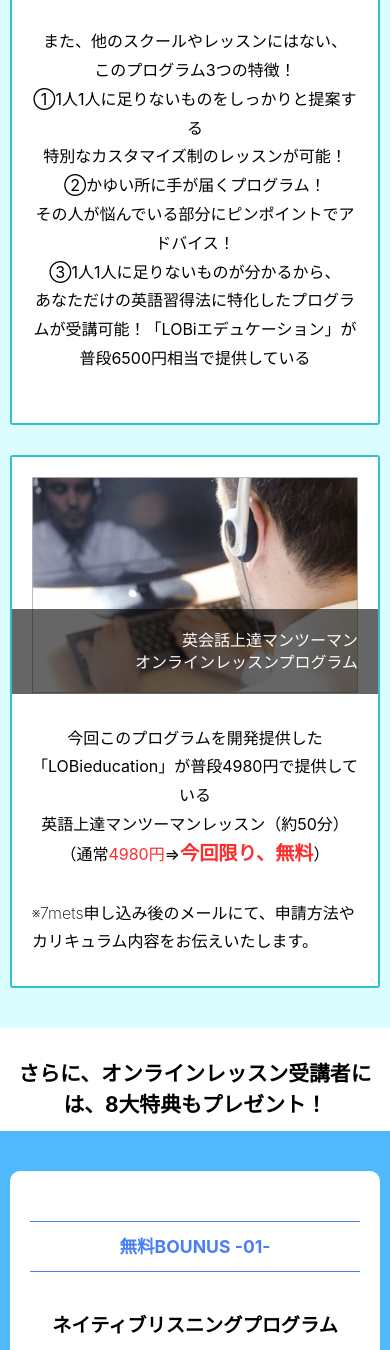
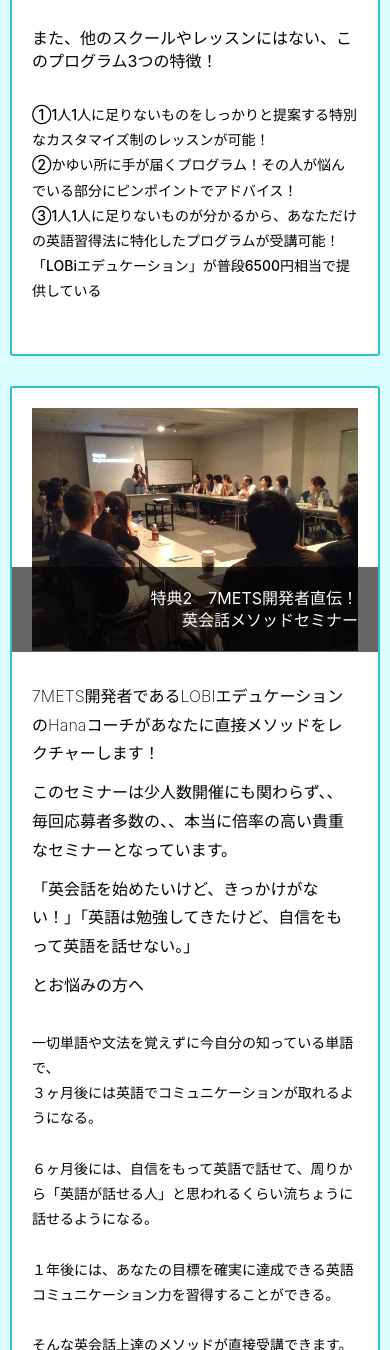
Before and after one commit to isatoma/7mets, a website: page src/html/index.html in a window 390 px wide. Shown: the part 5049-6399 px from the top of the page. Drawn offline with nearby package versions, Linux system fonts and the light colour scheme; files that its build step writes are made by us from their sources; a web font is replaced by a local one.

Commit message:
2度めの修正

```diff
--- a/src/html/index.html
+++ b/src/html/index.html
@@ -185,15 +185,18 @@
 			<div class="item__img-01">
 				<img src="../img/bounus_img.png" alt="">
 			</div>
-			<p class="bounus__header">特典1.英会話上達オンライン<br>レッスンプログラム</p>
+			<p class="bounus__header">特典1　英会話上達オンライン<br>レッスンプログラム</p>
 
 			<div class="item__centerTxt">
 				<p>これまで2300人以上が「英語が話せる人」に生まれ変わった、<br>「LOBiエデュケーション」が普段6500円相当で提供している<br>英語上達オンラインレッスン（約50分）を<br>今回特別に無料で提供いたします。<br>（通常<em>6500円（税別）</em>⇒<strong>今回限り、特別に無料</strong>）</p>
 			</div>
 
-			<div class="item__centerTxt">
-				<p>また、他のスクールやレッスンにはない、<br>このプログラム3つの特徴！<br>
-				①1人1人に足りないものをしっかりと提案する<br>特別なカスタマイズ制のレッスンが可能！<br>②かゆい所に手が届くプログラム！<br>その人が悩んでいる部分にピンポイントでアドバイス！<br>③1人1人に足りないものが分かるから、<br>あなただけの英語習得法に特化したプログラムが受講可能！「LOBiエデュケーション」が普段6500円相当で提供している</p>
+			<header class="header__normal">
+				<h3>また、他のスクールやレッスンにはない、このプログラム3つの特徴！</h3>
+			</header>
+
+			<div class="item__txt">
+				<p class="eme">①1人1人に足りないものをしっかりと提案する特別なカスタマイズ制のレッスンが可能！<br>②かゆい所に手が届くプログラム！その人が悩んでいる部分にピンポイントでアドバイス！<br>③1人1人に足りないものが分かるから、あなただけの英語習得法に特化したプログラムが受講可能！「LOBiエデュケーション」が普段6500円相当で提供している</p>
 			</div>
 
 
@@ -201,16 +204,32 @@
 
 		<div class="bounus__contents">
 			<div class="item__img-01">
-				<img src="../img/bounus_img.png" alt="">
+				<img src="../img/IMG_0093.JPG" width="100%" alt="">
 			</div>
-			<p class="bounus__header">英会話上達マンツーマン<br>オンラインレッスンプログラム</p>
+			<p class="bounus__header">特典2　7METS開発者直伝！<br>英会話メソッドセミナー</p>
 
-			<div class="item__centerTxt">
-				<p>今回このプログラムを開発提供した<br>「LOBieducation」が普段4980円で提供している<br>英語上達マンツーマンレッスン（約50分）<br>（通常<em>4980円</em>⇒<strong>今回限り、無料</strong>）</p>
+			<div class="item__txt">
+				<p>7METS開発者であるLOBIエデュケーションのHanaコーチがあなたに直接メソッドをレクチャーします！</p>
+				<p>このセミナーは少人数開催にも関わらず、、毎回応募者多数の、、本当に倍率の高い貴重なセミナーとなっています。</p>
+				<p>「英会話を始めたいけど、きっかけがない！」「英語は勉強してきたけど、自信をもって英語を話せない。」</p>
+				<p>とお悩みの方へ</p>
 			</div>
 
 			<div class="item__txt">
-				<p>※7mets申し込み後のメールにて、申請方法やカリキュラム内容をお伝えいたします。</p>
+				<p class="eme">一切単語や文法を覚えずに今自分の知っている単語で、<br>３ヶ月後には英語でコミュニケーションが取れるようになる。<br><br>６ヶ月後には、自信をもって英語で話せて、周りから「英語が話せる人」と思われるくらい流ちょうに話せるようになる。<br><br>１年後には、あなたの目標を確実に達成できる英語コミュニケーション力を習得することができる。<br><br>そんな英会話上達のメソッドが直接受講できます。</p>
+			</div>
+
+			<header class="header__normal">
+				<h3>7METSの開発機関「LOBiエデュケーション」とは？</h3>
+			</header>
+
+			<div class="item__txt">
+				<p>東京都港区に拠点を置くLOBiエデュケーションでは、日本人に完全に合わせた独自メソッドを開発、日本人の日本人による日本人のための独自メソッドで英語教育を行うことにより、 もっとも効率的、効果的な英語プログラムを提供している英会話コーチング集団です。</p>
+				<p>従来の英語教育のカリキュラムでは、 単語や文法をがむしゃらに覚え、必死にリスニング力を上げ、発音を良くし、すべてのあらゆる要素をレベルアップしなければなりませんでした。</p>
+				<p>しかし、本当に英語の単語力や文法の知識をあげなければ、 英語を話すことはできないのでしょうか？</p>
+				<p>LOBiエデュケーションでは日本人に英語が話せない、苦手な人が多いのは、 間違った英語教育を受けてきた弊害だと考えています。</p>
+				<p>だからこそ、従来の英語教育に囚われない独自メソッドを開発し、結果にフォーカスしたプログラムによって「英語が話せるようになる」という結果に重視したカリキュラムを提供しています。</p>
+				<p>LOBiエデュケーションでは「リアル×WEB」のミックスによって、もっとも効果的な「最適・最短・最速」の英会話習得プログラムを提供していますので、是非1度あなたもその効果を実感してみてください。</p>
 			</div>
 
 
--- a/src/scss/index.scss
+++ b/src/scss/index.scss
@@ -177,7 +177,16 @@ body {
 .pale-blue__bg {
 	background: #dcfdff;
 	padding: 30px 0;
+	.item__txt {
+		width: 600px;
+		margin-top: 30px;
+		.eme {
+			font-size: 18px;
+			font-weight: 500;
+		}
+	}
 }
+
 
 .bounus__contents {
 	border: 2px solid #2dc2cb;
@@ -187,6 +196,7 @@ body {
 	margin: 30px auto;
 	background: #fff;
 	.bounus__header {
+		margin-bottom: 20px;
 		padding: 20px;
 		background: rgba(0, 0, 0, .6);
 		color: #fff;
@@ -633,6 +643,13 @@ footer {
 	.pale-blue__bg {
 		margin: -10px;
 		padding: 10px;
+		.item__txt {
+			width: 100%;
+			.eme {
+				font-size: 14px;
+				margin-bottom: 30px;
+			}
+		}
 		.table__normal {
 			width: 100%;
 			th {
```
Also changed, not shown: dist/css/index.css, dist/html/index.html, dist/img/IMG_0093.JPG (added), src/img/IMG_0093.JPG (added).
